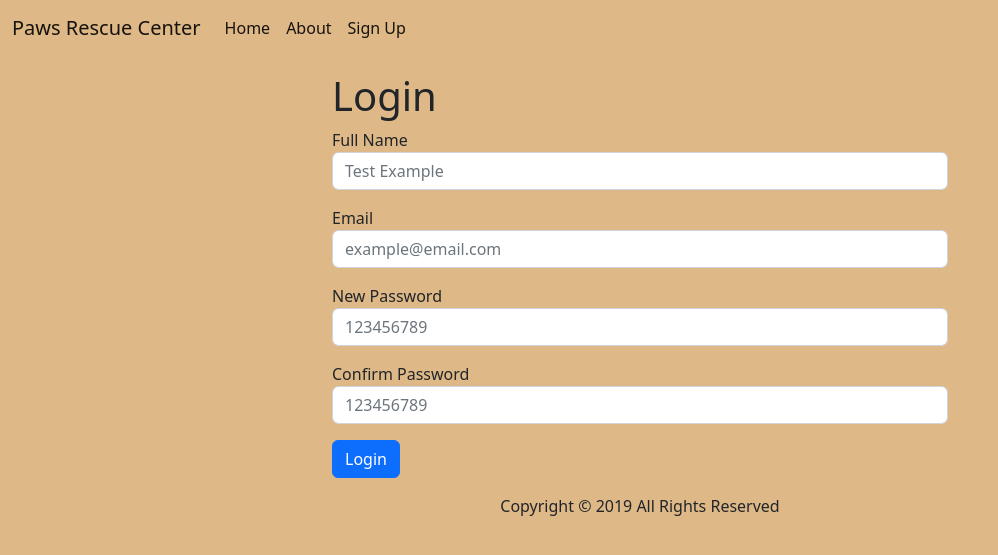
After one commit to SupTarr/Python-Flask-Template, a Flask app: page /login in a window 1280 px wide. The commit adds this page. Shown: the top 555 px of the page, without its empty margins (0-998 px from the left). Run offline with Flask 2, Linux system fonts and the light colour scheme.

Commit message:
feat: add login form to template

```diff
--- a/app.py
+++ b/app.py
@@ -1,6 +1,18 @@
-from flask import Flask, render_template, abort
+from flask import Flask, request, render_template, abort
+from forms import LoginForm
+
+import os
+
+SECRET_KEY = os.getenv("SECRET_KEY")
+
 
 app = Flask(__name__)
+app.config["SECRET_KEY"] = SECRET_KEY
+
+users = {
+    "archie.andrews@email.com": "football4life",
+    "veronica.lodge@email.com": "fashiondiva",
+}
 
 pets = [
     {
@@ -35,6 +47,21 @@ def about():
     return render_template("about.html")
 
 
+@app.route("/login", methods=["GET", "POST"])
+def login():
+    form = LoginForm()
+    if form.validate_on_submit():
+        for u_email, u_password in users.items():
+            if u_email == form.email.data and u_password == form.password.data:
+                return render_template("login.html", message="Successfully Logged In")
+        return render_template(
+            "login.html", form=form, message="Incorrect Email or Password"
+        )
+    elif form.errors:
+        print(form.errors.items())
+    return render_template("login.html", form=form)
+
+
 @app.route("/details/<int:pet_id>")
 def pet_details(pet_id):
     pet = next(filter(lambda pet: pet["id"] == pet_id, pets), None)
--- /dev/null
+++ b/forms.py
@@ -0,0 +1,31 @@
+from flask_wtf import FlaskForm
+from wtforms import StringField, PasswordField, SubmitField
+from wtforms.validators import InputRequired, Email, EqualTo, Length
+
+
+class LoginForm(FlaskForm):
+    full_name = StringField(
+        "Full Name",
+        validators=[
+            InputRequired(),
+            Length(
+                min=-1, max=100, message="The maximum length of the string is %(max)d"
+            ),
+        ],
+    )
+    email = StringField(
+        "Email",
+        validators=[
+            InputRequired(),
+            Email(),
+            Length(
+                min=-1, max=100, message="The maximum length of the string is %(max)d"
+            ),
+        ],
+    )
+    password = PasswordField(
+        "New Password",
+        [InputRequired(), EqualTo("confirm", message="Passwords must match")],
+    )
+    confirm = PasswordField("Confirm Password")
+    submit = SubmitField("Login")
--- a/templates/base.html
+++ b/templates/base.html
@@ -4,9 +4,9 @@
     <meta charset="UTF-8" />
     <meta name="viewport" content="width=device-width, initial-scale=1" />
     <link
-      href="https://cdn.jsdelivr.net/npm/bootstrap@5.3.0-alpha2/dist/css/bootstrap.min.css"
+      href="https://cdn.jsdelivr.net/npm/bootstrap@5.2.3/dist/css/bootstrap.min.css"
       rel="stylesheet"
-      integrity="sha384-aFq/bzH65dt+w6FI2ooMVUpc+21e0SRygnTpmBvdBgSdnuTN7QbdgL+OapgHtvPp"
+      integrity="sha384-rbsA2VBKQhggwzxH7pPCaAqO46MgnOM80zW1RWuH61DGLwZJEdK2Kadq2F9CUG65"
       crossorigin="anonymous"
     />
     <title>{% block title %}{% endblock %}</title>
@@ -34,8 +34,18 @@
         <div class="collapse navbar-collapse" id="navbarSupportedContent">
           <ul class="navbar-nav me-auto mb-2 mb-lg-0">
             <li class="nav-item">
+              <a class="nav-link active" aria-current="page" href="/"
+                >Home</a
+              >
+            </li>
+            <li class="nav-item">
               <a class="nav-link active" aria-current="page" href="/about"
                 >About</a
+              >
+            </li>
+            <li class="nav-item">
+              <a class="nav-link active" aria-current="page" href="/login"
+                >Sign Up</a
               >
             </li>
           </ul>
@@ -44,11 +54,13 @@
     </nav>
 
     <div id="content">{% block content %}{% endblock %}</div>
-    <div id="footer" class="m-2 text-center">Copyright © 2019 All Rights Reserved</div>
+    <div id="footer" class="m-2 text-center">
+      Copyright © 2019 All Rights Reserved
+    </div>
 
     <script
-      src="https://cdn.jsdelivr.net/npm/bootstrap@5.3.0-alpha2/dist/js/bootstrap.bundle.min.js"
-      integrity="sha384-qKXV1j0HvMUeCBQ+QVp7JcfGl760yU08IQ+GpUo5hlbpg51QRiuqHAJz8+BrxE/N"
+      src="https://cdn.jsdelivr.net/npm/bootstrap@5.2.3/dist/js/bootstrap.bundle.min.js"
+      integrity="sha384-kenU1KFdBIe4zVF0s0G1M5b4hcpxyD9F7jL+jjXkk+Q2h455rYXK/7HAuoJl+0I4"
       crossorigin="anonymous"
     ></script>
   </body>
--- a/templates/detail.html
+++ b/templates/detail.html
@@ -8,7 +8,6 @@
 <div class="card mx-auto" style="width: 50%;">
   <img
     src= "{{ url_for('static', filename = pet['id']|string + ".jpg") }}"
-    height="300"
     alt="{{ pet['name'] }} cat"
   />
   <div class="card-body">
--- /dev/null
+++ b/templates/login.html
@@ -0,0 +1,51 @@
+{% extends "base.html" %} {% block title %} Login - Paws Rescue Center 🐾 {%
+endblock %} {% block content %}
+<div class="container col col-md-6 mx-auto my-3">
+  <h1>Login</h1>
+  {% if message %} {{ message }} {% endif %}
+  <form method="POST">
+    {{ form.csrf_token }}
+    <div class="mb-3">
+      {{ form.full_name.label }} {{ form.full_name(class_="form-control",
+      placeholder="Test Example") }} {% if form.full_name.errors %}
+      <ul>
+        {% for error in form.full_name.errors %}
+        <li id="error">{{ error }}</li>
+        {% endfor %}
+      </ul>
+      {% endif %}
+    </div>
+    <div class="mb-3">
+      {{ form.email.label }} {{ form.email(class_="form-control",
+      placeholder="example@email.com") }} {% if form.email.errors %}
+      <ul>
+        {% for error in form.email.errors %}
+        <li id="error">{{ error }}</li>
+        {% endfor %}
+      </ul>
+      {% endif %}
+    </div>
+    <div class="mb-3">
+      {{ form.password.label }} {{ form.password(class_="form-control",
+      placeholder="123456789") }} {% if form.password.errors %}
+      <ul>
+        {% for error in form.password.errors %}
+        <li>{{ error }}</li>
+        {% endfor %}
+      </ul>
+      {% endif %}
+    </div>
+    <div class="mb-3">
+      {{ form.confirm.label }} {{ form.confirm(class_="form-control",
+      placeholder="123456789") }} {% if form.confirm.errors %}
+      <ul>
+        {% for error in form.confirm.errors %}
+        <li>{{ error }}</li>
+        {% endfor %}
+      </ul>
+      {% endif %}
+    </div>
+    {{ form.submit(class_="btn btn-primary") }}
+  </form>
+</div>
+{% endblock %}
```
